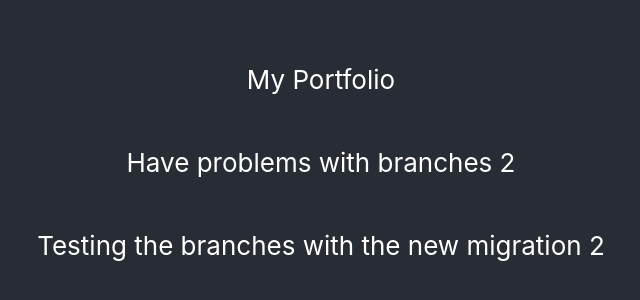
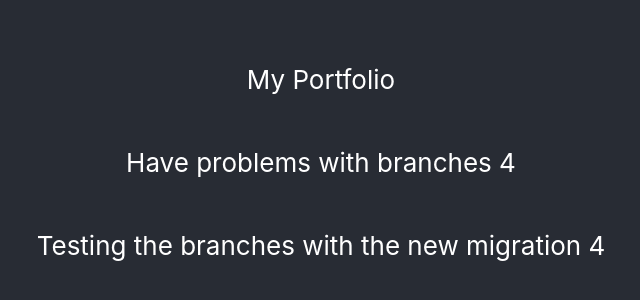
Before and after one commit to Lyubosumaz/react-portfolio-deploy, a React (Create React App) app: page / in a window 1280 px wide. Shown: the part 238-538 px from the top of the page, without its empty margins (319-959 px from the left). Built offline with nearby package versions, Linux system fonts and the light colour scheme.

Commit message:
fix problem with git add -A .

```diff
--- a/package.json
+++ b/package.json
@@ -1,7 +1,7 @@
 {
   "homepage": "https://lyubosumaz.github.io/react-portfolio-deploy/",
   "name": "react-portfolio-deploy",
-  "version": "0.6.10",
+  "version": "0.6.12",
   "private": true,
   "dependencies": {
     "react": "^17.0.2",
@@ -37,7 +37,7 @@
   },
   "husky": {
     "hooks": {
-      "pre-commit": "npm run version:bump && npm run format && git add -A . && npm run test:staged"
+      "pre-commit": "npm run version:bump && npm run format && git add . && npm run test:staged"
     }
   },
   "eslintConfig": {
--- a/src/app/index.tsx
+++ b/src/app/index.tsx
@@ -7,8 +7,8 @@ export const App = ({}: AppProps) => {
     <div className="App">
       <header className="App-header">
         <p>My Portfolio</p>
-        <p>Have problems with branches 2</p>
-        <p>Testing the branches with the new migration 2</p>
+        <p>Have problems with branches 4</p>
+        <p>Testing the branches with the new migration 4</p>
       </header>
     </div>
   );
```
Also changed, not shown: 1 other file (tests, documents, lock files or other folders).
